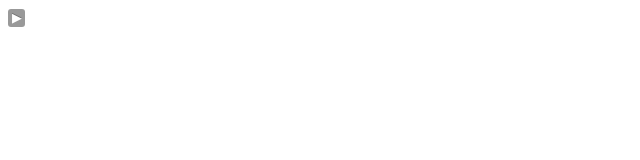
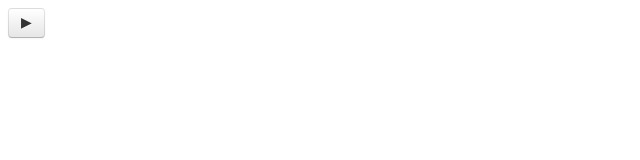
Before and after one commit to TerezaLic/TerezaLic.github.io, a plain HTML site: page index.html in a window 1280 px wide. Shown: the full height of the page, 0-640 px from the left. Drawn offline with nearby package versions, Linux system fonts and the light colour scheme.

Commit message:
Update index.html

```diff
--- a/index.html
+++ b/index.html
@@ -8,6 +8,6 @@
     <script type="text/javascript" src="magic.js"></script>
 </head>
 <body>
-    <a id="start" class="info" title="Night run status" href="#">&#9654;</a>
+    <a id="start" class="button" title="Night run status" href="#">&#9654;</a>
 </body>
 </html>
```
